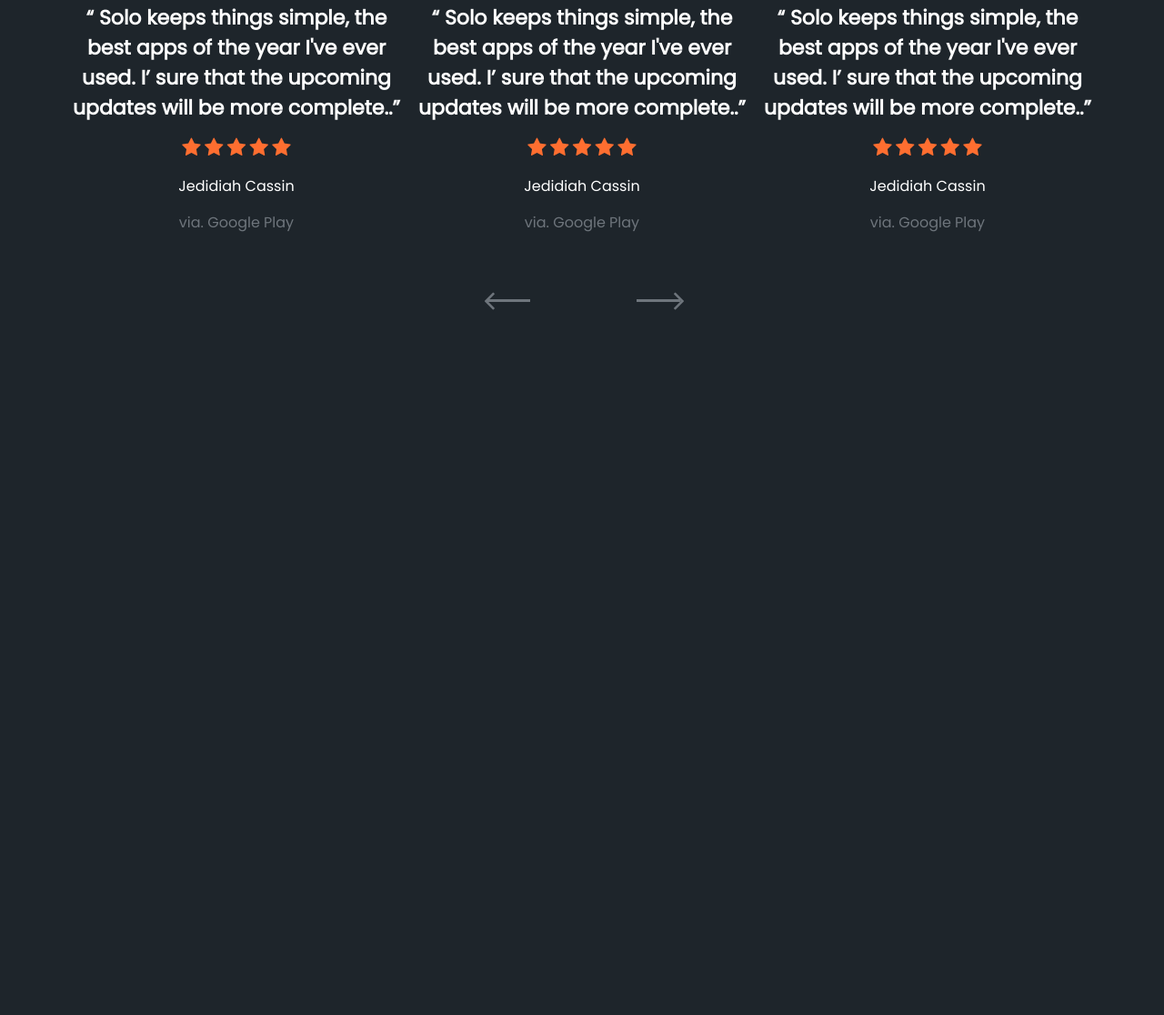
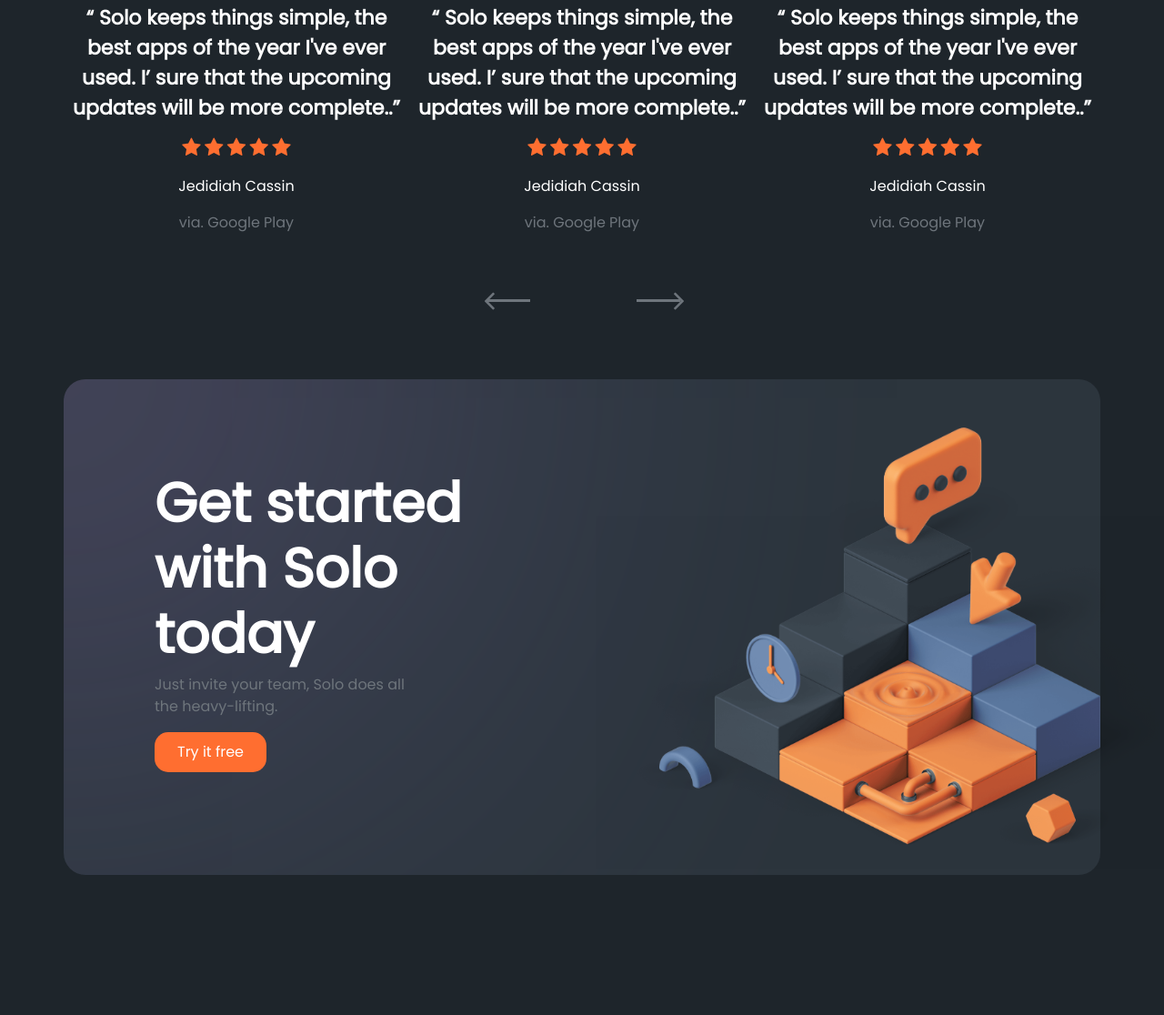
Before and after one commit to ujwaljaglan9211/solo-website, a plain HTML site: page index.html in a window 1280 px wide. Shown: the part 9469-10585 px from the top of the page at 91% size. Before the commit the page ends 9886 px from the top, so only its background shows below. Drawn offline with nearby package versions, Linux system fonts and the light colour scheme.

Commit message:
solo today screen has been created

```diff
--- a/assets/css/style.css
+++ b/assets/css/style.css
@@ -517,6 +517,33 @@ body{
   border-top: 3px solid var(--white);
 }
 /* testimonials ends here */
+/* solo today screen starts here */
+.solo-today .container{
+  padding-bottom: 160px;
+}
+.solo-today .quality__bg::after{
+  opacity: 0;
+}
+.solo-today .content{
+  padding: 100px;
+}
+.solo-today .content .title h2{
+  font-size: 60px;
+}
+.solo-today .illustration .figure1{
+  margin-top: 150px;
+}
+.solo-today .illustration .figure1 img{
+  max-width: 666px;
+}
+.solo-today .illustration .figure2{
+  top: -25%;
+  left: 43%;
+}
+.solo-today .illustration .figure2 img{
+  max-width: 250px;
+}
+/* solo today screen ends here */
 @keyframes bounceUp {
   0% {
     transform: translateY(0px);
--- a/index.html
+++ b/index.html
@@ -736,6 +736,36 @@
       </div>
     </section>
     <!-- testimonails screen ends here -->
+    <!-- solo today screen starts here -->
+    <section class="solo-today">
+      <div class="container position-relative">
+        <div class="quality__bg"></div>
+        <div class="row">
+          <div class="col-md-6 content">
+            <div class="title white">
+              <h2 class="font-weight-bolder">Get started with Solo today</h2>
+            </div>
+            <div class="description w-75 light">
+              <p>Just invite your team, Solo does all the heavy-lifting.</p>
+            </div>
+            <div class="cta">
+              <a href="#" class="button">Try it free</a>
+            </div>
+          </div>
+          <div class="col-md-6">
+            <div class="illustration position-relative">
+              <div class="figure1">
+                <img src="assets/images/figures-7.1@2x.png" class="" alt="" title="" />
+              </div>
+              <div class="figure2 position-absolute">
+                <img src="assets/images/figures-7.2@2x.png" class="" alt="" title="" />
+              </div>
+            </div>
+          </div>
+        </div>
+      </div>
+    </section>
+    <!-- solo today screen ends here -->
     <!-- Popper and Bootstrap JS -->
     <script src="https://cdn.jsdelivr.net/npm/popper.js@1.16.1/dist/umd/popper.min.js" integrity="sha384-9/reFTGAW83EW2RDu2S0VKaIzap3H66lZH81PoYlFhbGU+6BZp6G7niu735Sk7lN" crossorigin="anonymous"></script>
     <script src="https://cdn.jsdelivr.net/npm/bootstrap@4.6.0/dist/js/bootstrap.min.js" integrity="sha384-+YQ4JLhjyBLPDQt//I+STsc9iw4uQqACwlvpslubQzn4u2UU2UFM80nGisd026JF" crossorigin="anonymous"></script>
```
Also changed, not shown: assets/images/figures-7.1@2x.png (added), assets/images/figures-7.2@2x.png (added).
